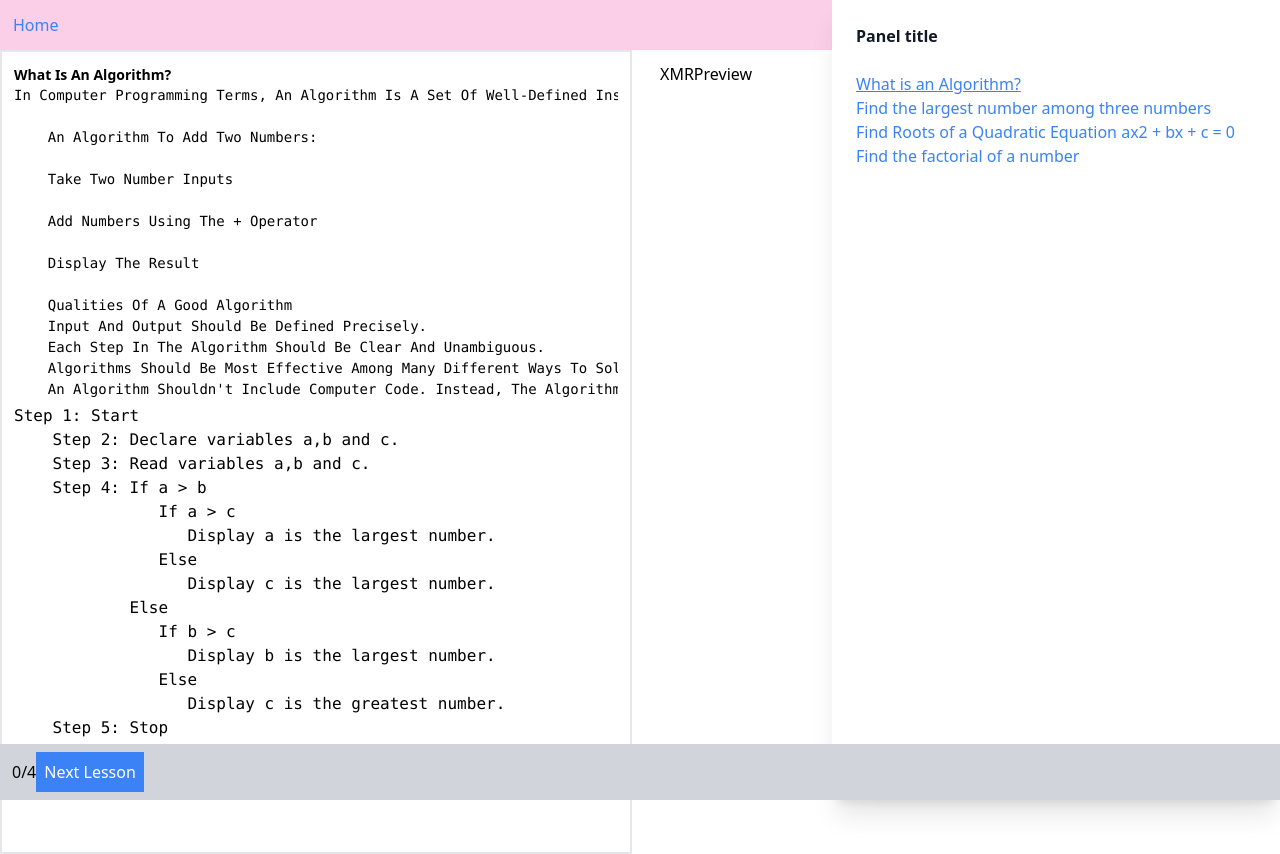
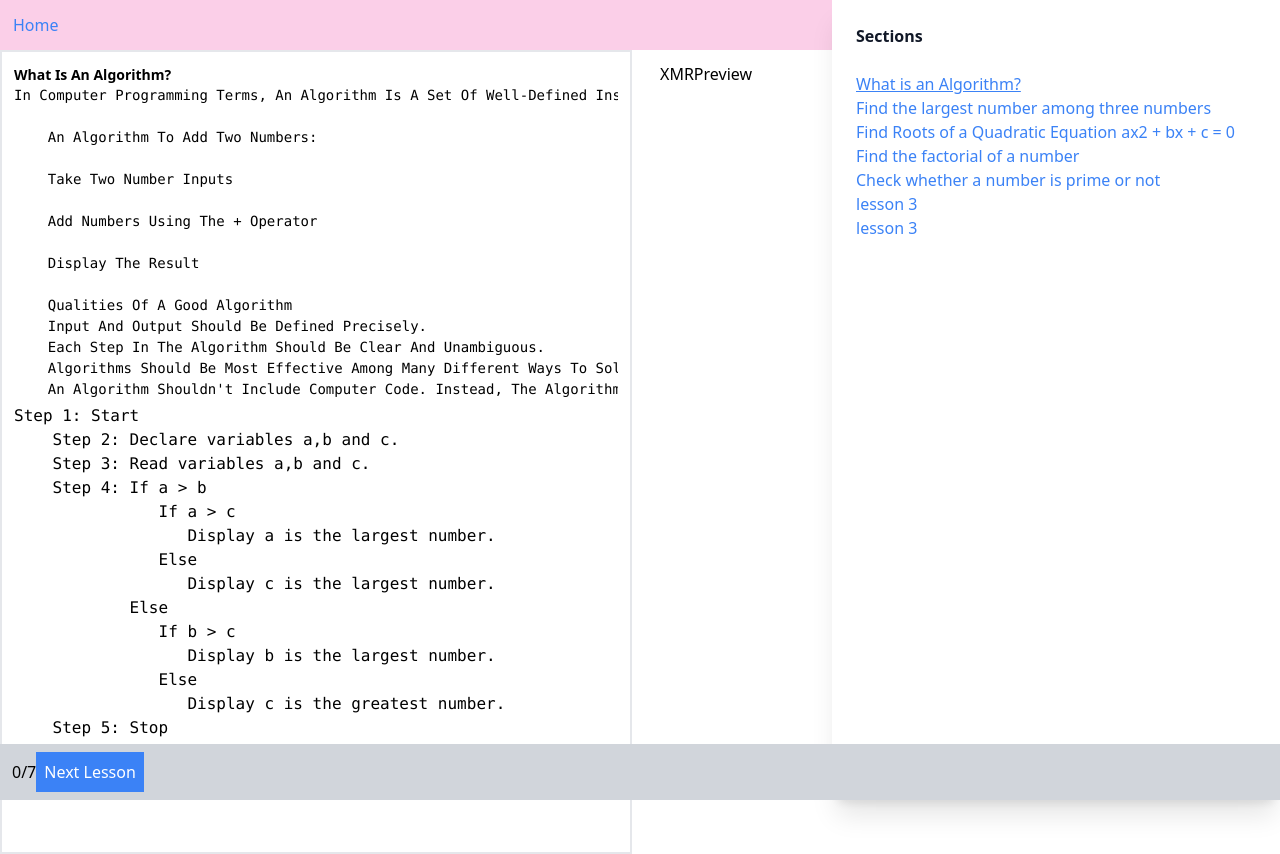
Before and after one commit to kalburgimanjunath/stackblitz-react-learning-platform, a React (Create React App) app: page /platform in a window 1280 px wide. Built offline with nearby package versions, Linux system fonts and the light colour scheme.

Commit message:
2 files modified

```diff
--- a/src/data/lessons.js
+++ b/src/data/lessons.js
@@ -90,6 +90,42 @@ export const LESSONS = [
     Step 7: Stop`,
     preview: true,
   },
+  {
+    id: 5,
+    title: 'Check whether a number is prime or not',
+    content: 'coming soon',
+    solution: `Step 1: Start
+    Step 2: Declare variables n, i, flag.
+    Step 3: Initialize variables
+            flag ← 1
+            i ← 2
+    Step 4: Read n from the user.
+    Step 5: Repeat the steps until i=(n/2)
+         5.1 If remainder of n÷i equals 0
+                flag ← 0
+                Go to step 6
+         5.2 i ← i+1
+    Step 6: If flag = 0
+               Display n is not prime
+            else
+               Display n is prime
+    Step 7: Stop `,
+    preview: true,
+  },
+  {
+    id: 6,
+    title: 'lesson 3 ',
+    content: 'lesson 3 content',
+    solution: 'lesson 3 solution',
+    preview: true,
+  },
+  {
+    id: 7,
+    title: 'lesson 3 ',
+    content: 'lesson 3 content',
+    solution: 'lesson 3 solution',
+    preview: true,
+  },
   // {
   //   id: 3,
   //   title: 'lesson 3 ',
--- a/src/platform/index.tsx
+++ b/src/platform/index.tsx
@@ -24,7 +24,7 @@ const Header = ({ breadcrum, activeItem, showSolution, showPreview }) => {
                     className="text-base font-semibold leading-6 text-gray-900"
                     id="slide-over-title"
                   >
-                    Panel title
+                    Sections
                   </h2>
                 </div>
                 <div className="relative mt-6 flex-1 px-4 sm:px-6">
```
